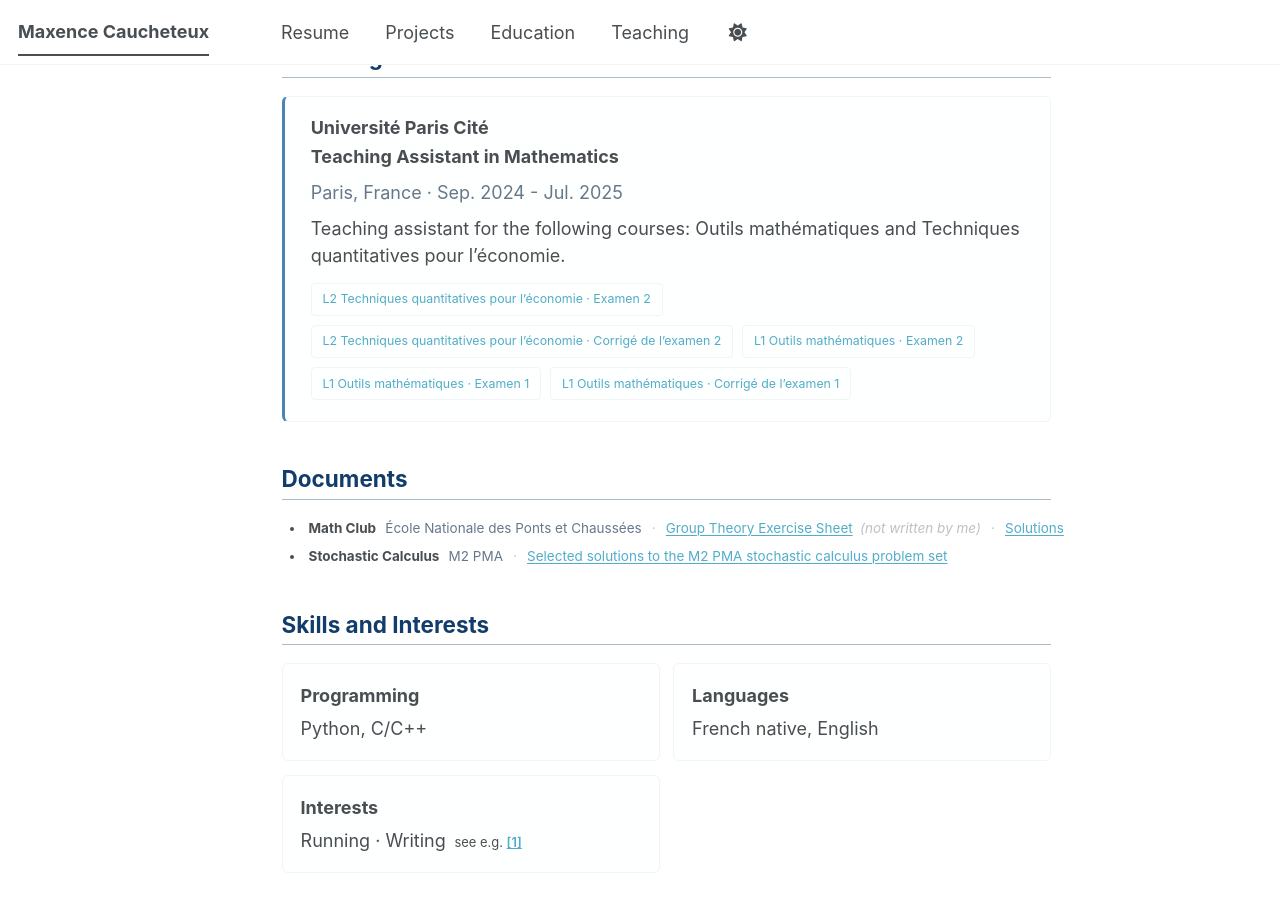
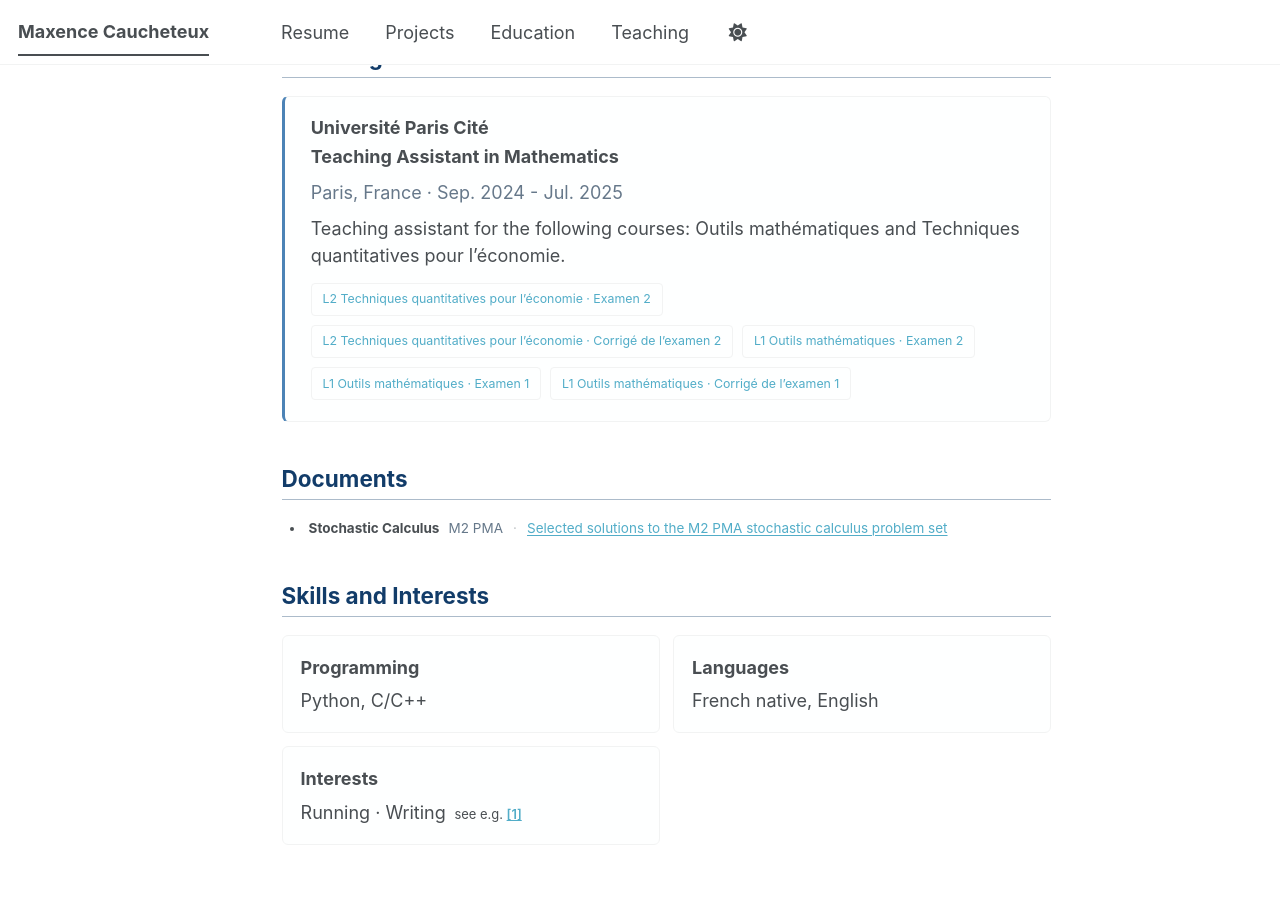
Before and after one commit to maxence2508/maxence2508.github.io, a Jekyll site: the page built from _pages/about.md, in a window 1280 px wide and 900 px high, scrolled down 1876 px. Built offline with Jekyll 4.4.1, drawn with Linux system fonts in a browser that asks for light colours; a style sheet for code colours, icons or effects is not loaded; after the commit the page ends 2748 px from its top, so only the background shows below that.

Commit message:
Remove Math Club documents entry

```diff
--- a/_pages/about.md
+++ b/_pages/about.md
@@ -111,15 +111,6 @@ redirect_from:
 
 <ul class="document-list">
   <li>
-    <strong>Math Club</strong>
-    <span class="document-meta">École Nationale des Ponts et Chaussées</span>
-    <span class="document-separator">·</span>
-    <a href="/files/GroupTheoryExerciseSheet.pdf" target="_blank" rel="noopener">Group Theory Exercise Sheet</a>
-    <small class="document-note">(not written by me)</small>
-    <span class="document-separator">·</span>
-    <a href="/files/GroupTheoryExerciseSheetSolutions.pdf?v=20260922-2" target="_blank" rel="noopener">Solutions</a>
-  </li>
-  <li>
     <strong>Stochastic Calculus</strong>
     <span class="document-meta">M2 PMA</span>
     <span class="document-separator">·</span>
```
